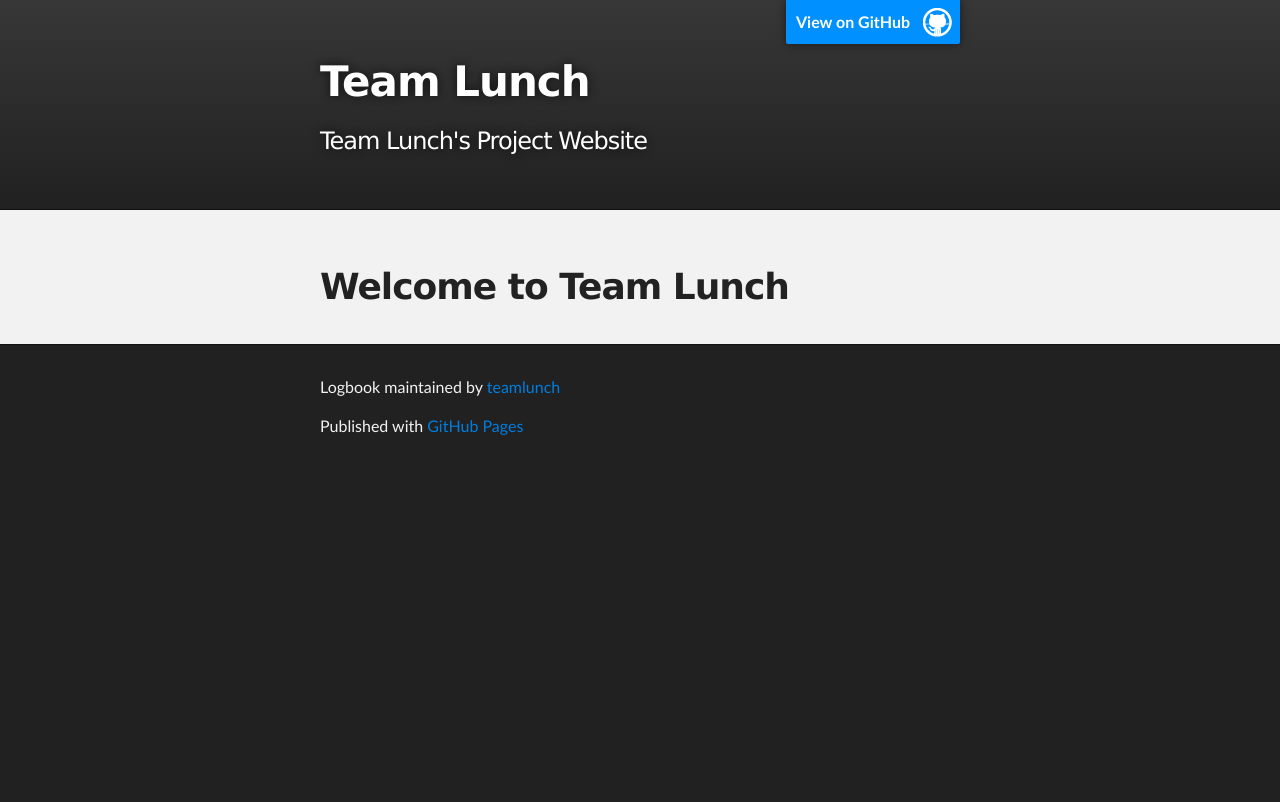
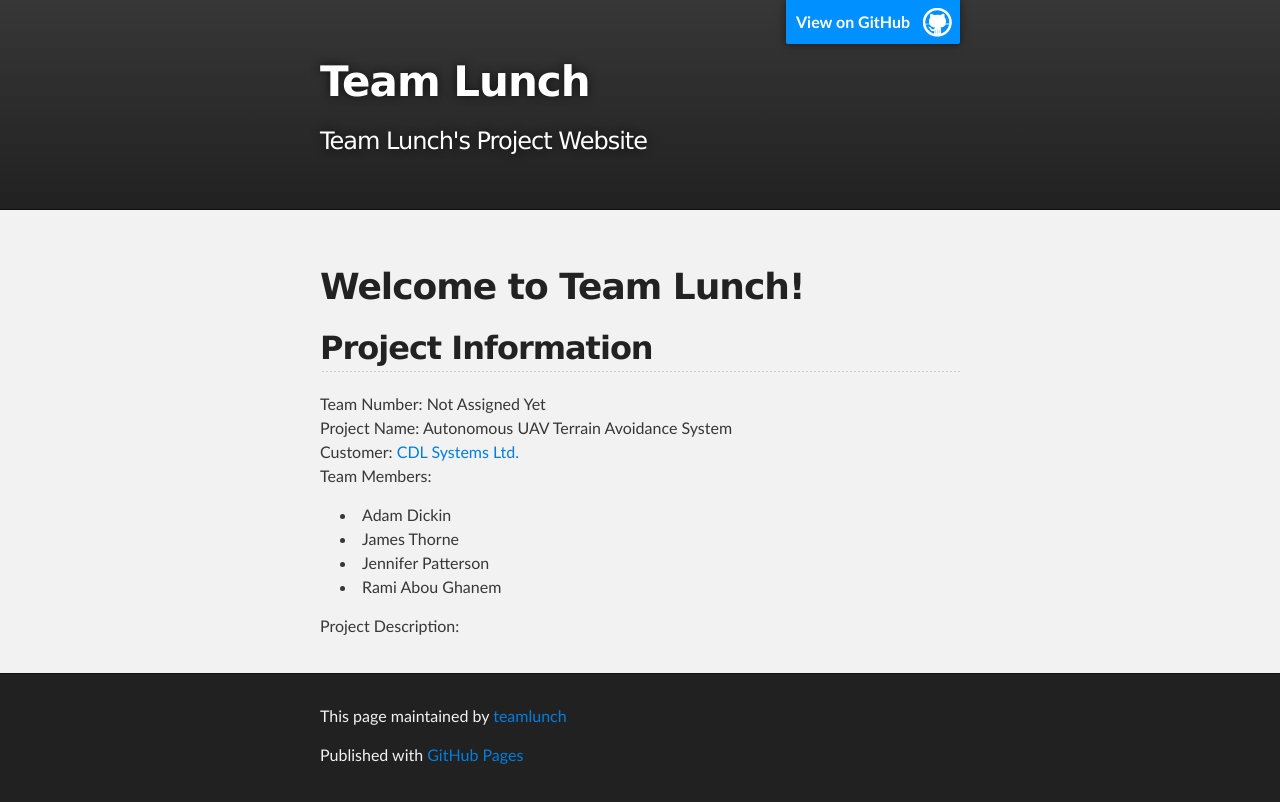
Before and after one commit to teamlunch/teamlunch.github.com, a plain HTML site: page index.html in a window 1280 px wide. Drawn offline with Linux system fonts and the light colour scheme.

Commit message:
Started filling in project website

```diff
--- a/index.html
+++ b/index.html
@@ -26,9 +26,22 @@
       <!-- MAIN CONTENT -->
       <div id="main_content_wrap" class="outer">
          <section id="main_content" class="inner">
-        <h1>Welcome to Team Lunch</h1>
+            <h1>Welcome to Team Lunch!</h1>
 
-
+            <h2>Project Information</h2>
+            <p>
+               <b>Team Number</b>: Not Assigned Yet<br />
+               <b>Project Name</b>: Autonomous UAV Terrain Avoidance System<br />
+               <b>Customer</b>: <a href="http://www.cdlsystems.com">CDL Systems Ltd.</a><br />
+               <b>Team Members</b>:
+               <ul>
+                  <li>Adam Dickin</li>
+                  <li>James Thorne</li>
+                  <li>Jennifer Patterson</li>
+                  <li>Rami Abou Ghanem</li>
+               </ul>
+               <b>Project Description:</b>
+            </p>
 
          </section>
       </div>
@@ -36,7 +49,9 @@
       <!-- FOOTER  -->
       <div id="footer_wrap" class="outer">
          <footer class="inner">
-        <p class="copyright">Logbook maintained by <a href="https://github.com/teamlunch">teamlunch</a></p>
+         <p class="copyright">
+               This page maintained by <a href="https://github.com/teamlunch">teamlunch</a>
+         </p>
          <p>Published with <a href="http://pages.github.com">GitHub Pages</a></p>
          </footer>
       </div>
```
Lines whose indentation alone changed are shown as unchanged.
